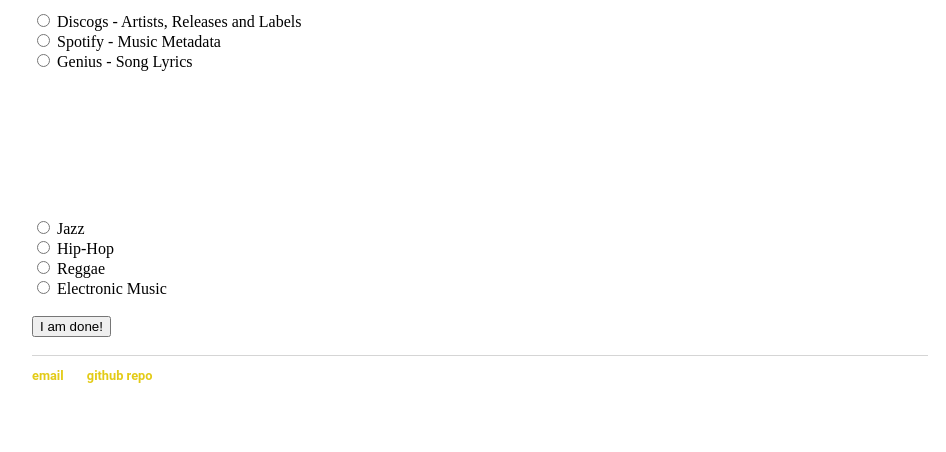
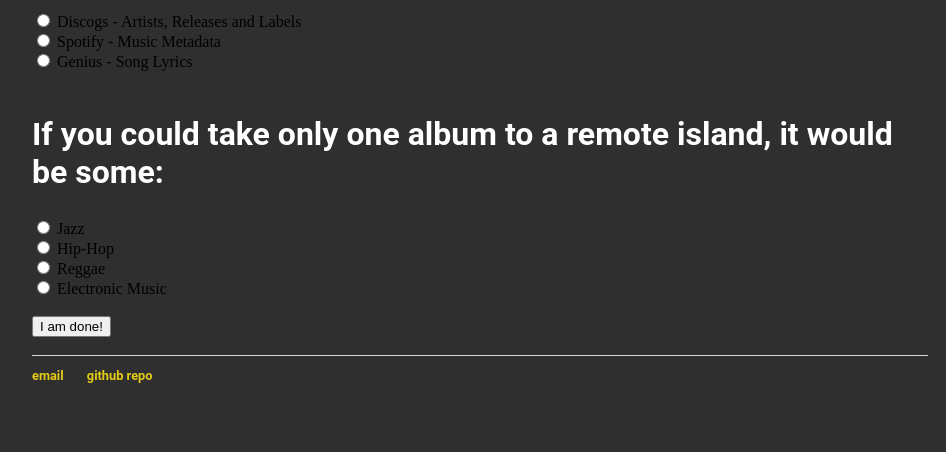
Before and after one commit to Jaromie/jaromie.github.io, a plain HTML site: page index.html in a window 1280 px wide. Shown: the part 348-800 px from the top of the page, without its empty margins (160-1106 px from the left). Drawn offline with Linux system fonts and the light colour scheme.

Commit message:
Update main.css
fix wrong background color hex value

```diff
--- a/css/main.css
+++ b/css/main.css
@@ -1,7 +1,7 @@
 body {
     margin: 60px auto;
     width: 70%;
-    background: 2f2f2f
+    background: #2f2f2f
 }
 nav ul, footer ul {
     font-family: 'Roboto', 'Helvetica', 'Arial', 'Sans-Serif';
```
